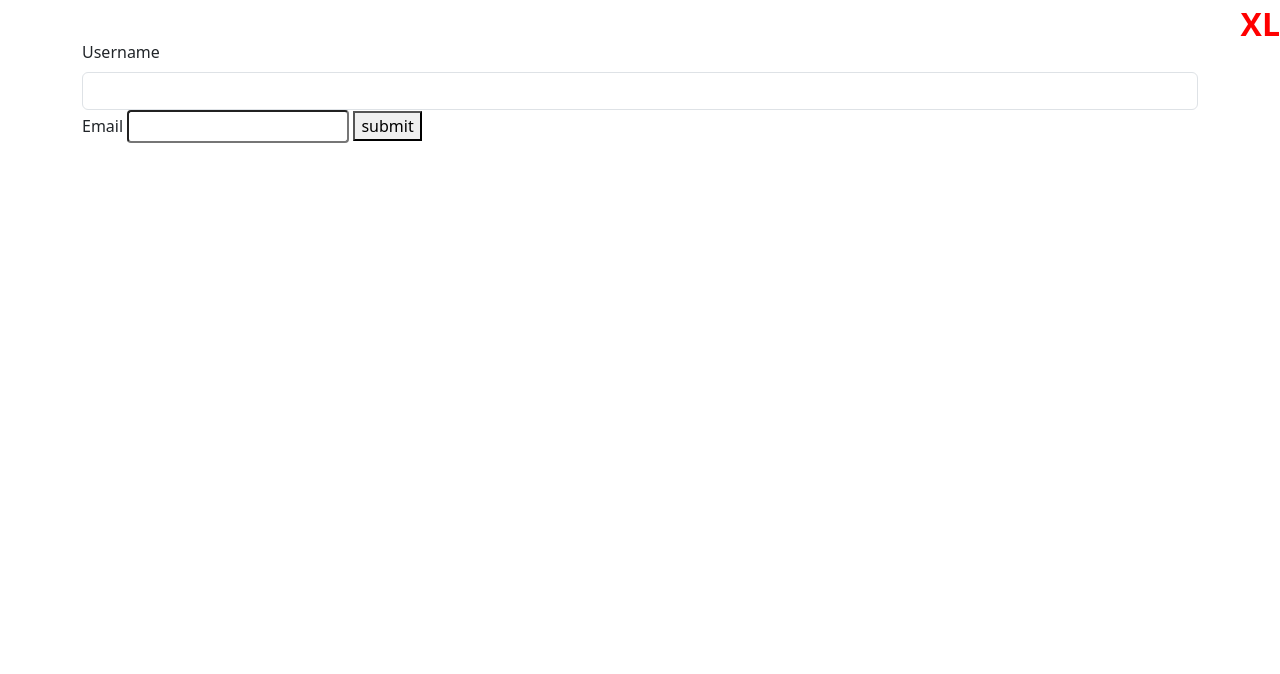
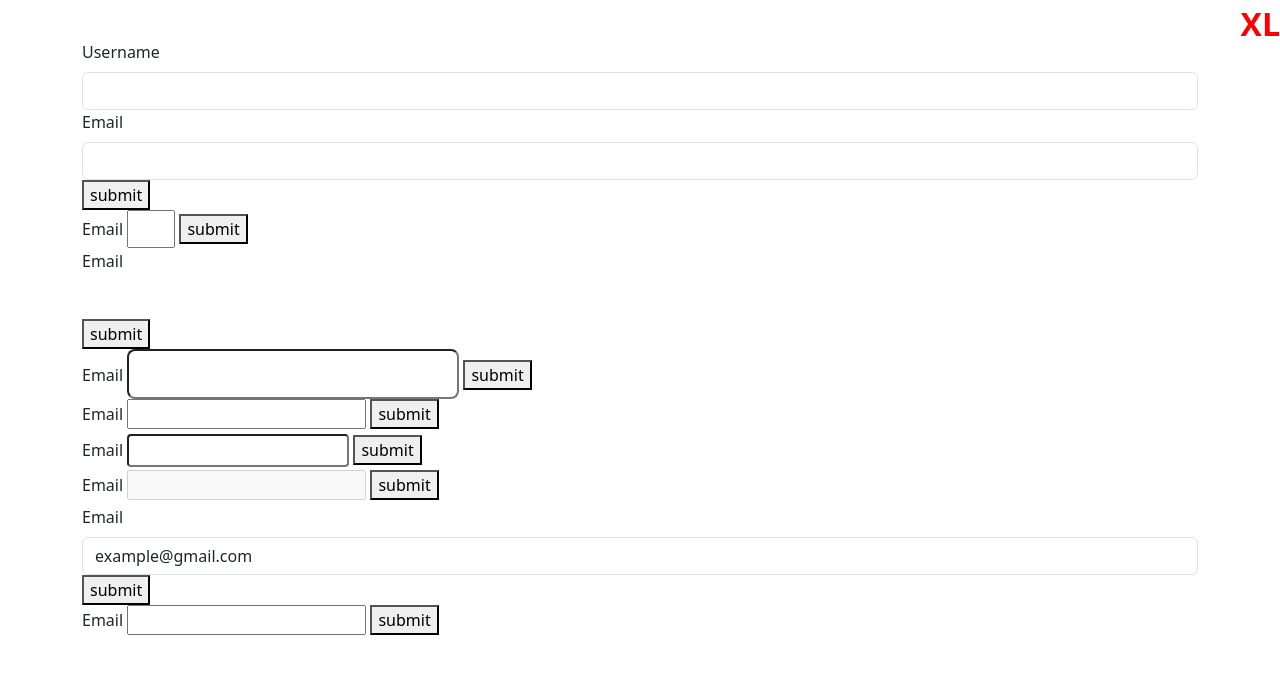
Before and after one commit to EveBaker/Bootstrap-Practice, a plain HTML site: page form.html in a window 1280 px wide. Drawn offline with nearby package versions, Linux system fonts and the light colour scheme.

Commit message:
continuing practice

```diff
--- a/form.html
+++ b/form.html
@@ -12,11 +12,76 @@
     <div class="container">
     <form>
         <label for="email" class="form-label">Username</label>
+        <input type="email" id="username" class="form-control">
+        <label for="email" class="form-label">Email</label>
         <input type="email" id="email" class="form-control">
-        <label for="email" class="form-label">Email</label>
-        <input type="email" id="email" class="form-control-sm">
         <button>submit</button>
     </form>
 </div>
+
+<div class="container">
+    <form>
+        <label for="email" class="form-label">Email</label>
+        <input type="email" id="email" class="form-control-color">
+        <button>submit</button>
+    </form>
+    </div>
+
+    <div class="container">
+        <form>
+            <label for="email" class="form-label">Email</label>
+            <input type="email" id="email" class="form-control-plaintext">
+            <button>submit</button>
+        </form>
+        </div>
+
+<div class="container">
+<form>
+    <label for="email" class="form-label">Email</label>
+    <input type="email" id="email" class="form-control-lg">
+    <button>submit</button>
+</form>
+</div>
+
+<div class="container">
+    <form>
+        <label for="email" class="form-label">Email</label>
+        <input type="email" id="email" class="form-control-md">
+        <button>submit</button>
+    </form>
+    </div>
+
+    <div class="container">
+        <form>
+            <label for="email" class="form-label">Email</label>
+            <input type="email" id="email" class="form-control-sm">
+            <button>submit</button>
+        </form>
+        </div>
+
+        <div class="container">
+            <form>
+                <label for="email" class="form-label">Email</label>
+                <input type="email" id="email" disabled>
+                <button>submit</button>
+            </form>
+            </div>
+
+            <div class="container">
+                <form>
+                    <label for="email" class="form-label">Email</label>
+                    <input type="email" id="email" value="example@gmail.com"
+                    readonly class="form-control">
+                    <button>submit</button>
+                </form>
+                </div>
+
+                <div class="container">
+                    <form>
+                        <label for="email" class="form-label">Email</label>
+                        <input type="email" id="email" class="form-control-md">
+                        <button>submit</button>
+                    </form>
+                    </div>
 </body>
 </html>
```
